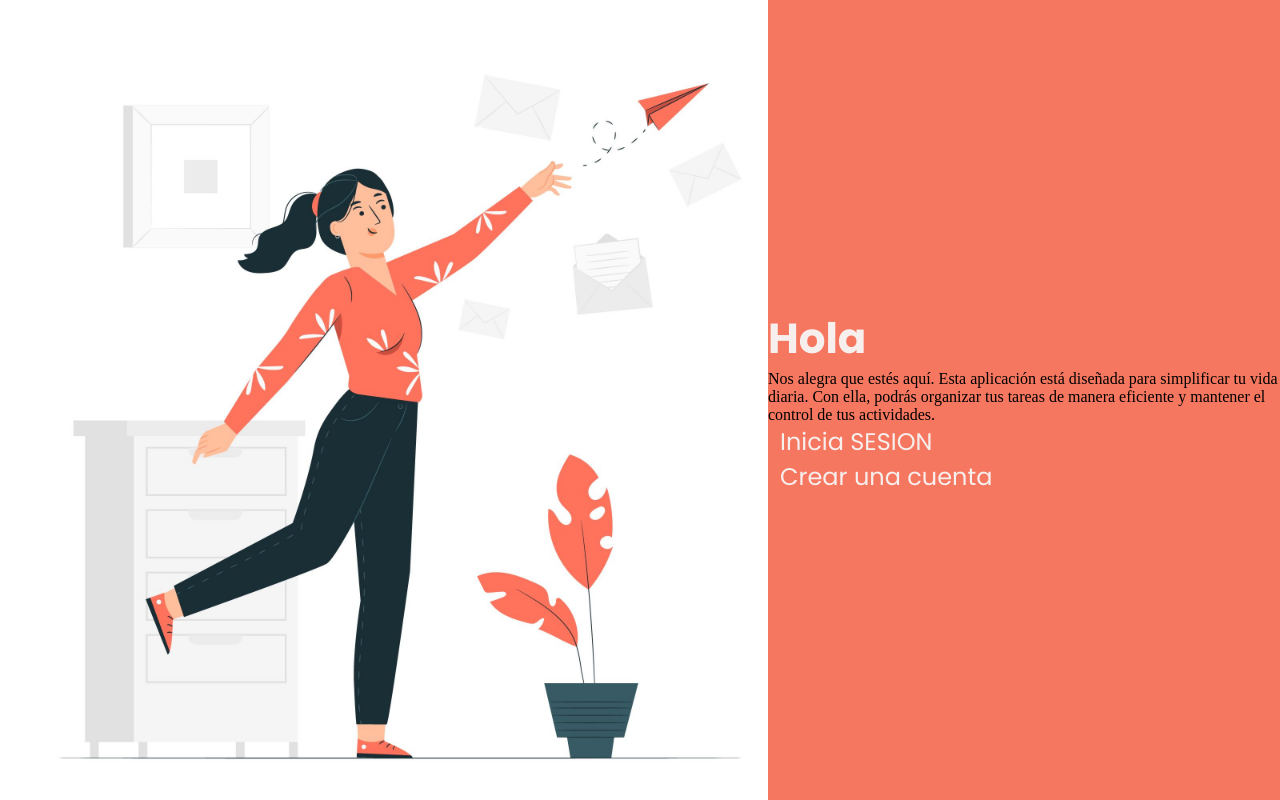
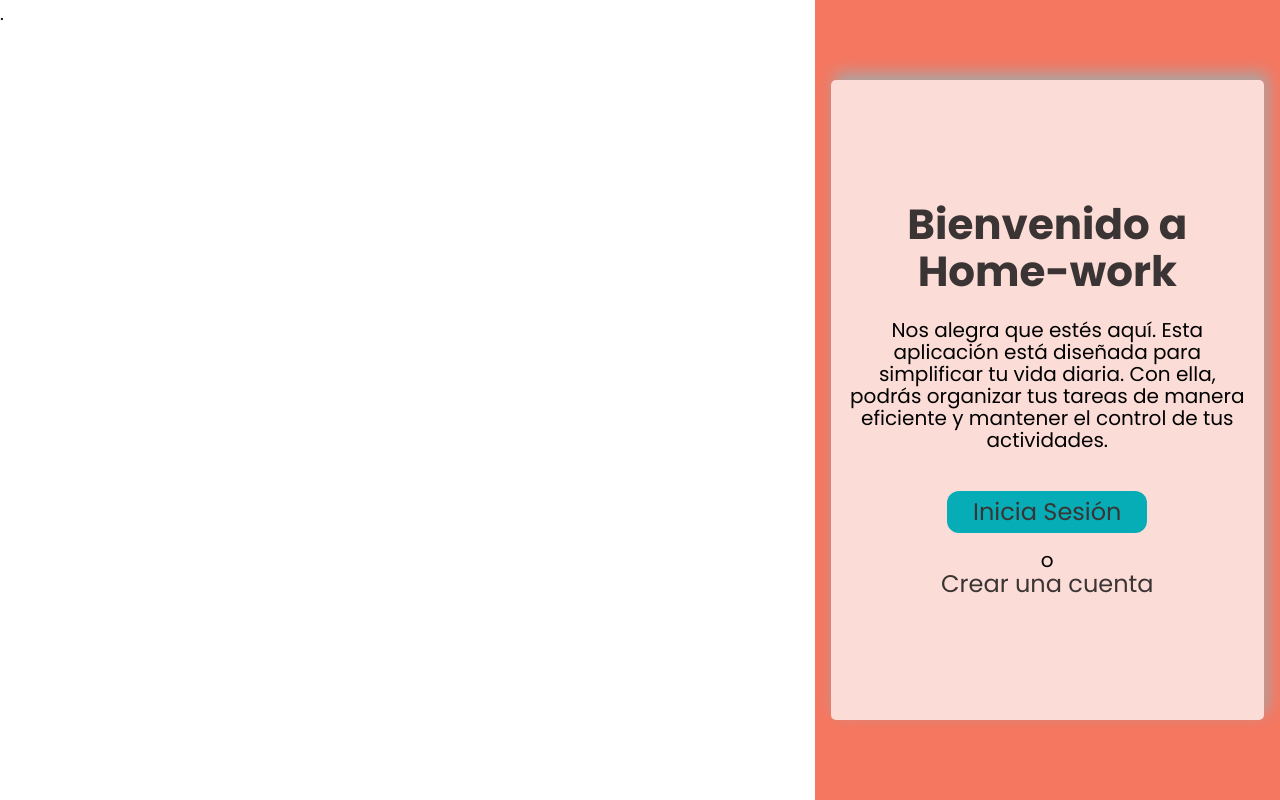
Before and after one commit to Dirolita/homework-appFlask, a Flask app: page / in a window 1280 px wide. Run offline with Flask 3, Linux system fonts and the light colour scheme.

Commit message:
styles login

```diff
--- a/app/static/style.css
+++ b/app/static/style.css
@@ -7,30 +7,60 @@
 :root{
     --orange: rgb(245, 119, 96);
     --white: rgb(247, 239, 237);
+    --gray: rgb(58, 53, 52);
+
+}
+html,body{
+    font-family: "Poppins", sans-serif;;
+    font-size: 18px;
 }
 .login-section{
     display: flex;
+    flex-direction: column;
 }
 .login-section__img{
-    width: 60%;
-    height: 100vh;
+    width: 70%;
+    height: 100%;
     background-image: url(../static/imgs/log-img.jpg);
-    background-size: cover
+    background-size: cover;
+    display: none;
+
 }
 .login-section__content{
+    width: 100%;
+    height: 100vh;
     background-color: var(--orange);
-    width: 40%;
     display: flex;
     flex-direction: column;
     justify-content: center;
+    text-align: center;
+  }
+  .login-section__text{
+    height: 80%;
+    display: flex;
+    flex-direction: column;
     align-items: center;
-}
+    justify-content: center;
+    margin: 16px;
+    padding: 30px 12px;
+    line-height: 1.1;
+    background-color: rgba(255, 255, 255, 0.747);
+    border-radius: 5px;
+    padding: 18px;
+    box-shadow: 4px -7px 16px 0px rgb(167, 167, 167);
+
+  }
 .login-section__text h2{
-    color: var(--white);
+    margin-bottom: 24px;
+    color: var(--gray);
     font-size: 42px;
     font-weight: 700;
     font-family: "Poppins", sans-serif;
 }
+.login-section__text p{
+    font-size: 20px;
+}
+
 .login-section__text a{
     margin: 8px;
     padding: 4px;
@@ -38,4 +68,39 @@
     font-size: 24px;
     font-family: "Poppins", sans-serif;
     color: var(--white);
+    color: var(--gray);
 }
+.login-section__button{
+    margin: 40px 0 16px 0 ;
+    padding: 8px;
+    width: 200px;
+    background-color: #06adb6;
+    border-radius: 12px;
+    color: var(--white);
+
+}
+.login-section__button:hover{
+    transform: scale(0.90);
+    box-shadow: 2px -7px 8px 0px rgb(177, 173, 173);
+}
+.regiser-section__button a{
+    font-weight: 400;
+}
+.regiser-section__button a:hover{
+    font-weight: 300;
+
+}
+
+
+@media (min-width: 700px) {
+    .login-section__img{
+        display: block;
+    }
+    .login-section{
+        display:flex;
+        flex-direction: row;
+    }
+    .login-section__content{
+        width: 40%;
+    }
+}
--- a/app/templates/index.html
+++ b/app/templates/index.html
@@ -3,15 +3,15 @@
 {% block title%} Home{% endblock title%}
 {% block content %}
 <section class="login-section">
-    <div class="login-section__img"></div>
+    <div class="login-section__img">.</div>
     <div class="login-section__content">
         <div class="login-section__text">
-            <h2>Hola</h2>
+            <h2>Bienvenido a <br> Home-work</h2>
             <p>Nos alegra que estés aquí. Esta aplicación está diseñada para simplificar tu vida diaria. Con ella, podrás organizar tus tareas de manera eficiente y mantener el control de tus actividades.</p>
             <div class="login-section__button">
-                <a href="{{ url_for('auth.login') }}">Inicia SESION</a>
+                <a href="{{ url_for('auth.login') }}">Inicia Sesión</a>
             </div>
-
+                <p>o</p>
         <div class="regiser-section__button">
             <a href="{{ url_for('auth.register') }}">Crear una cuenta</a> <!-- Aquí deberías añadir el enlace para crear una cuenta -->
         </div>
```
